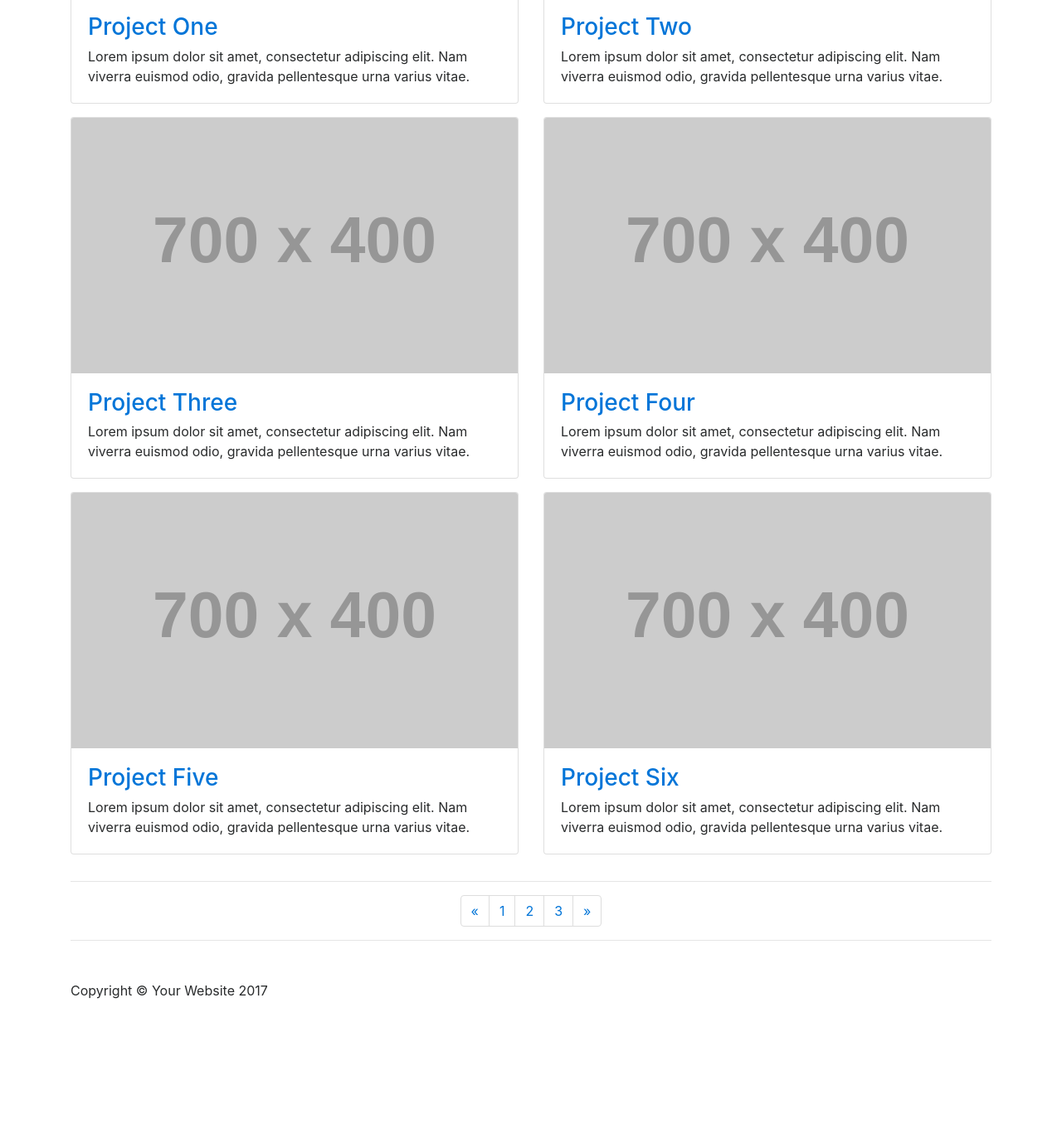
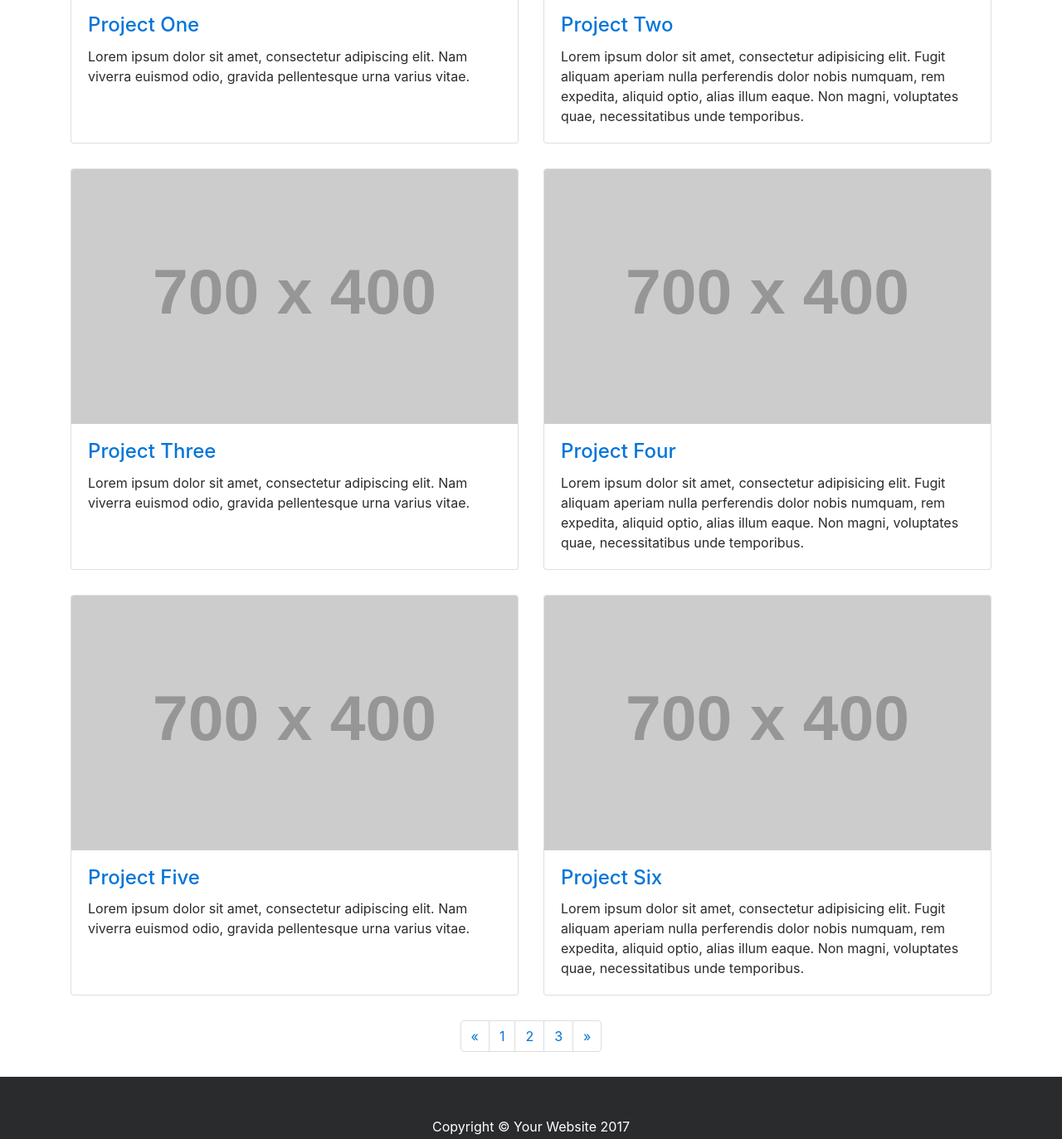
Before and after one commit to StartBootstrap/startbootstrap-2-col-portfolio, a plain HTML site: page index.html in a window 1280 px wide. Shown: the part 473-1846 px from the top of the page at 83% size. Before the commit the page ends 1727 px from the top, so only its background shows below. Drawn offline with Linux system fonts and the light colour scheme; placeholder pictures from the web are drawn by us.

Commit message:
footer and spacing update

```diff
--- a/css/2-col-portfolio.css
+++ b/css/2-col-portfolio.css
@@ -7,3 +7,11 @@
 body {
     padding-top: 70px; /* Required padding for .navbar-fixed-top. Remove if using .navbar-static-top. Change if height of navigation changes. */
 }
+
+.portfolio-item {
+	margin-bottom: 30px;
+}
+
+.pagination {
+	margin-bottom: 30px;
+}
--- a/index.html
+++ b/index.html
@@ -66,76 +66,59 @@
         <!-- Page Heading -->
         <h1 class="my-4">Page Heading <small>Secondary Text</small></h1>
 
-        <!-- Projects Row -->
-        <div class="row">
-            <div class="col-md-6">
-                <div class="card mb-3">
+        <!-- Card Deck -->
+        <div class="card-deck">
+            <div class="card portfolio-item">
                 <a href="#"><img class="card-img-top img-fluid" src="http://placehold.it/700x400" alt=""></a>
                 <div class="card-block">
-                        <h3><a href="#">Project One</a></h3>
+                    <h4 class="card-title"><a href="#">Project One</a></h4>
                     <p class="card-text">Lorem ipsum dolor sit amet, consectetur adipiscing elit. Nam viverra euismod odio, gravida pellentesque urna varius vitae.</p>
                 </div>
             </div>
-            </div>
-            <div class="col-md-6">
-                <div class="card mb-3">
+            <div class="card portfolio-item">
                 <a href="#"><img class="card-img-top img-fluid" src="http://placehold.it/700x400" alt=""></a>
                 <div class="card-block">
-                        <h3><a href="#">Project Two</a></h3>
+                    <h4 class="card-title"><a href="#">Project Two</a></h4>
+                    <p class="card-text">Lorem ipsum dolor sit amet, consectetur adipisicing elit. Fugit aliquam aperiam nulla perferendis dolor nobis numquam, rem expedita, aliquid optio, alias illum eaque. Non magni, voluptates quae, necessitatibus unde temporibus.</p>
+                </div>
+            </div>
+        </div>
+
+        <!-- Card Deck -->
+        <div class="card-deck">
+            <div class="card portfolio-item">
+                <a href="#"><img class="card-img-top img-fluid" src="http://placehold.it/700x400" alt=""></a>
+                <div class="card-block">
+                    <h4 class="card-title"><a href="#">Project Three</a></h4>
                     <p class="card-text">Lorem ipsum dolor sit amet, consectetur adipiscing elit. Nam viverra euismod odio, gravida pellentesque urna varius vitae.</p>
                 </div>
             </div>
+            <div class="card portfolio-item">
+                <a href="#"><img class="card-img-top img-fluid" src="http://placehold.it/700x400" alt=""></a>
+                <div class="card-block">
+                    <h4 class="card-title"><a href="#">Project Four</a></h4>
+                    <p class="card-text">Lorem ipsum dolor sit amet, consectetur adipisicing elit. Fugit aliquam aperiam nulla perferendis dolor nobis numquam, rem expedita, aliquid optio, alias illum eaque. Non magni, voluptates quae, necessitatibus unde temporibus.</p>
                 </div>
             </div>
-        <!-- /.row -->
+        </div>
 
-        <!-- Projects Row -->
-        <div class="row">
-            <div class="col-md-6">
-                <div class="card mb-3">
+        <!-- Card Deck -->
+        <div class="card-deck">
+            <div class="card portfolio-item">
                 <a href="#"><img class="card-img-top img-fluid" src="http://placehold.it/700x400" alt=""></a>
                 <div class="card-block">
-                        <h3><a href="#">Project Three</a></h3>
+                    <h4 class="card-title"><a href="#">Project Five</a></h4>
                     <p class="card-text">Lorem ipsum dolor sit amet, consectetur adipiscing elit. Nam viverra euismod odio, gravida pellentesque urna varius vitae.</p>
                 </div>
             </div>
-            </div>
-            <div class="col-md-6">
-                <div class="card mb-3">
+            <div class="card portfolio-item">
                 <a href="#"><img class="card-img-top img-fluid" src="http://placehold.it/700x400" alt=""></a>
                 <div class="card-block">
-                        <h3><a href="#">Project Four</a></h3>
-                        <p class="card-text">Lorem ipsum dolor sit amet, consectetur adipiscing elit. Nam viverra euismod odio, gravida pellentesque urna varius vitae.</p>
+                    <h4 class="card-title"><a href="#">Project Six</a></h4>
+                    <p class="card-text">Lorem ipsum dolor sit amet, consectetur adipisicing elit. Fugit aliquam aperiam nulla perferendis dolor nobis numquam, rem expedita, aliquid optio, alias illum eaque. Non magni, voluptates quae, necessitatibus unde temporibus.</p>
                 </div>
             </div>
         </div>
-        </div>
-        <!-- /.row -->
-
-        <!-- Projects Row -->
-        <div class="row">
-            <div class="col-md-6">
-                <div class="card mb-3">
-                    <a href="#"><img class="card-img-top img-fluid" src="http://placehold.it/700x400" alt=""></a>
-                    <div class="card-block">
-                        <h3><a href="#">Project Five</a></h3>
-                        <p class="card-text">Lorem ipsum dolor sit amet, consectetur adipiscing elit. Nam viverra euismod odio, gravida pellentesque urna varius vitae.</p>
-                    </div>
-                </div>
-            </div>
-            <div class="col-md-6">
-                <div class="card mb-3">
-                    <a href="#"><img class="card-img-top img-fluid" src="http://placehold.it/700x400" alt=""></a>
-                    <div class="card-block">
-                        <h3><a href="#">Project Six</a></h3>
-                        <p class="card-text">Lorem ipsum dolor sit amet, consectetur adipiscing elit. Nam viverra euismod odio, gravida pellentesque urna varius vitae.</p>
-                    </div>
-                </div>
-            </div>
-        </div>
-        <!-- /.row -->
-
-        <hr>
 
         <!-- Pagination -->
         <ul class="pagination justify-content-center">
@@ -156,15 +139,16 @@
             </li>
         </ul>
 
-        <hr>
+    </div>
+    <!-- /.container -->
 
     <!-- Footer -->
-        <footer class="my-5">
-            <p>Copyright &copy; Your Website 2017</p>
-        </footer>
-
+    <footer class="py-5 bg-inverse">
+        <div class="container">
+            <p class="m-0 text-center text-white">Copyright &copy; Your Website 2017</p>
         </div>
         <!-- /.container -->
+    </footer>
 
     <!-- jQuery Version 3.1.1 -->
     <script src="js/jquery.js"></script>
```
Lines whose indentation alone changed are shown as unchanged.
